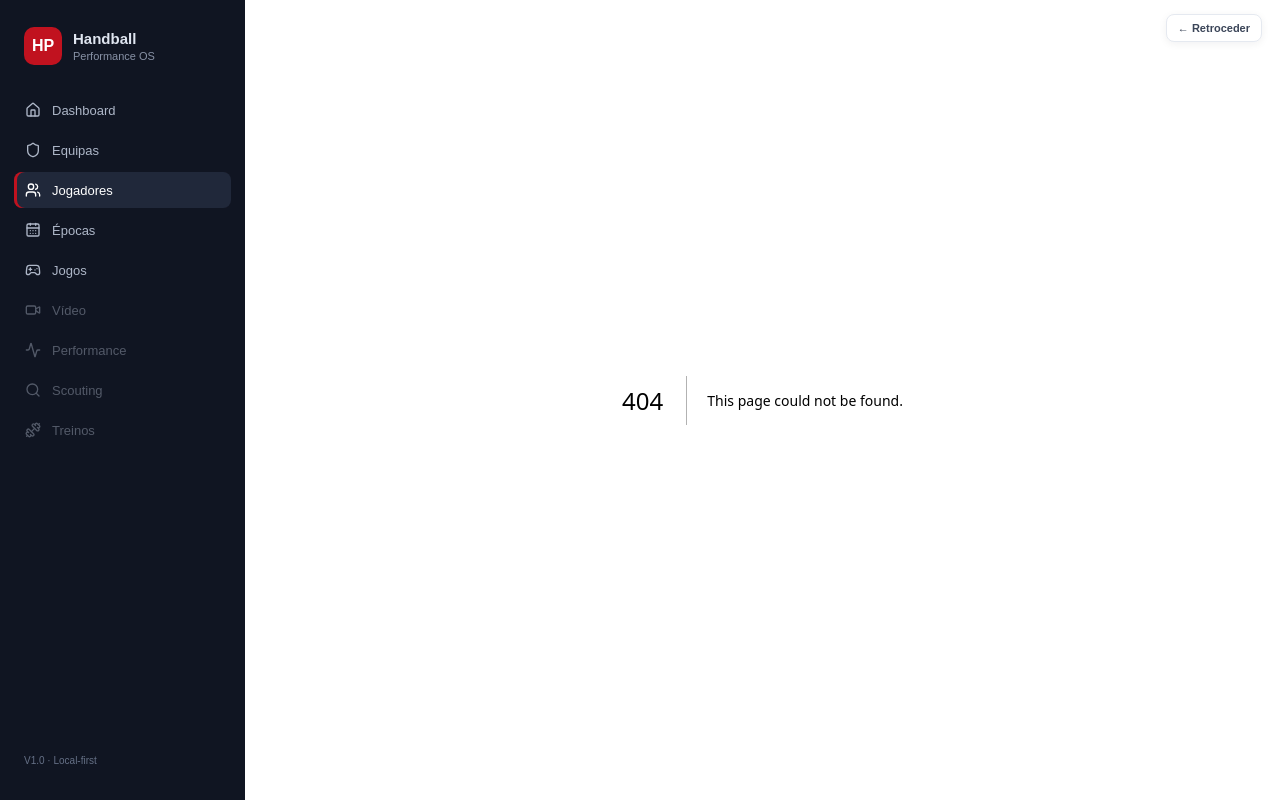
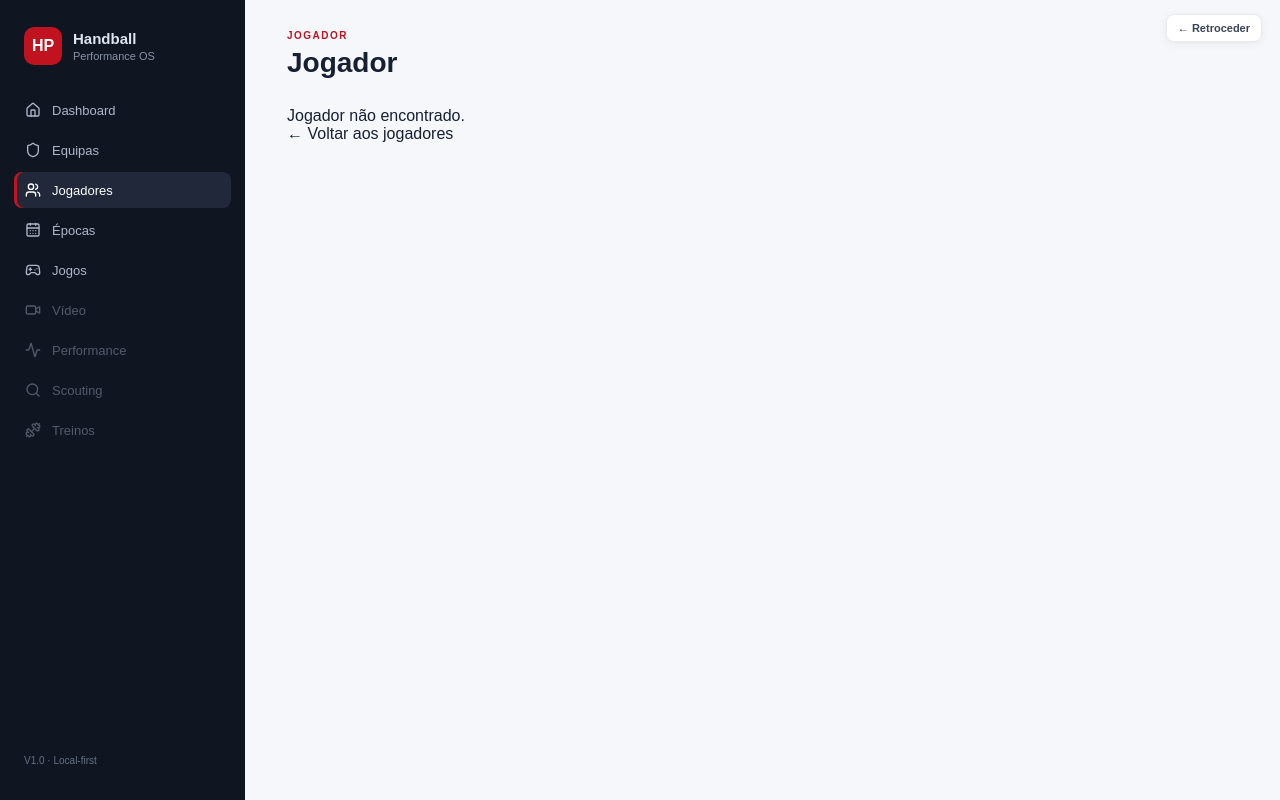
Before and after one commit to AndreBitZ/handball-performance-os, a Next.js app: page /players/1 in a window 1280 px wide. Before the commit this address had no page. Built offline with nearby package versions, Linux system fonts and the light colour scheme.

Commit message:
feat: add safe player detail page

```diff
--- /dev/null
+++ b/app/players/[playerId]/page.tsx
@@ -0,0 +1,36 @@
+'use client'
+
+import Link from 'next/link'
+import { useEffect, useState } from 'react'
+import { useParams } from 'next/navigation'
+import { db } from '../../../src/lib/storage/db'
+import type { Player, PlayerTeamSeason, Season, Team } from '../../../src/lib/storage/types'
+import '../../dashboard.css'
+
+export default function PlayerDetailPage() {
+  const params = useParams<{ playerId: string }>()
+  const playerId = params.playerId
+  const [player, setPlayer] = useState<Player | null>(null)
+  const [links, setLinks] = useState<PlayerTeamSeason[]>([])
+  const [teams, setTeams] = useState<Team[]>([])
+  const [seasons, setSeasons] = useState<Season[]>([])
+
+  useEffect(() => {
+    if (!db || !playerId) return
+    void Promise.all([
+      db.players.get(playerId),
+      db.playerTeamSeasons.where('playerId').equals(playerId).toArray(),
+      db.teams.toArray(),
+      db.seasons.toArray(),
+    ]).then(([found, playerLinks, allTeams, allSeasons]) => {
+      setPlayer(found ?? null)
+      setLinks(playerLinks)
+      setTeams(allTeams)
+      setSeasons(allSeasons)
+    })
+  }, [playerId])
+
+  if (!player) return <main className="content standalonePage"><header className="topbar"><div><p className="eyebrow">JOGADOR</p><h1>Jogador</h1></div></header><section className="section"><p>Jogador não encontrado.</p><Link href="/players">← Voltar aos jogadores</Link></section></main>
+
+  return <main className="content standalonePage"><header className="topbar"><div><p className="eyebrow">JOGADOR</p><h1>{player.displayName}</h1><p>{player.position ?? 'Sem posição'}{player.shirtNumber ? ` · #${player.shirtNumber}` : ''}</p></div></header><section className="section"><div className="localList">{links.length === 0 && <div className="emptyState"><strong>Sem histórico de equipa</strong><span>Este jogador ainda não está associado a uma época.</span></div>}{links.map(link => { const team = teams.find(t => t.id === link.teamId); const season = seasons.find(s => s.id === link.seasonId); return <article className="localRow" key={link.id}><div><strong>{team?.name ?? 'Equipa'}</strong><span>{season?.name ?? 'Época'} · {link.position ?? player.position ?? 'Sem posição'}</span></div></article> })}</div></section><Link href="/players">← Voltar aos jogadores</Link></main>
+}
```
